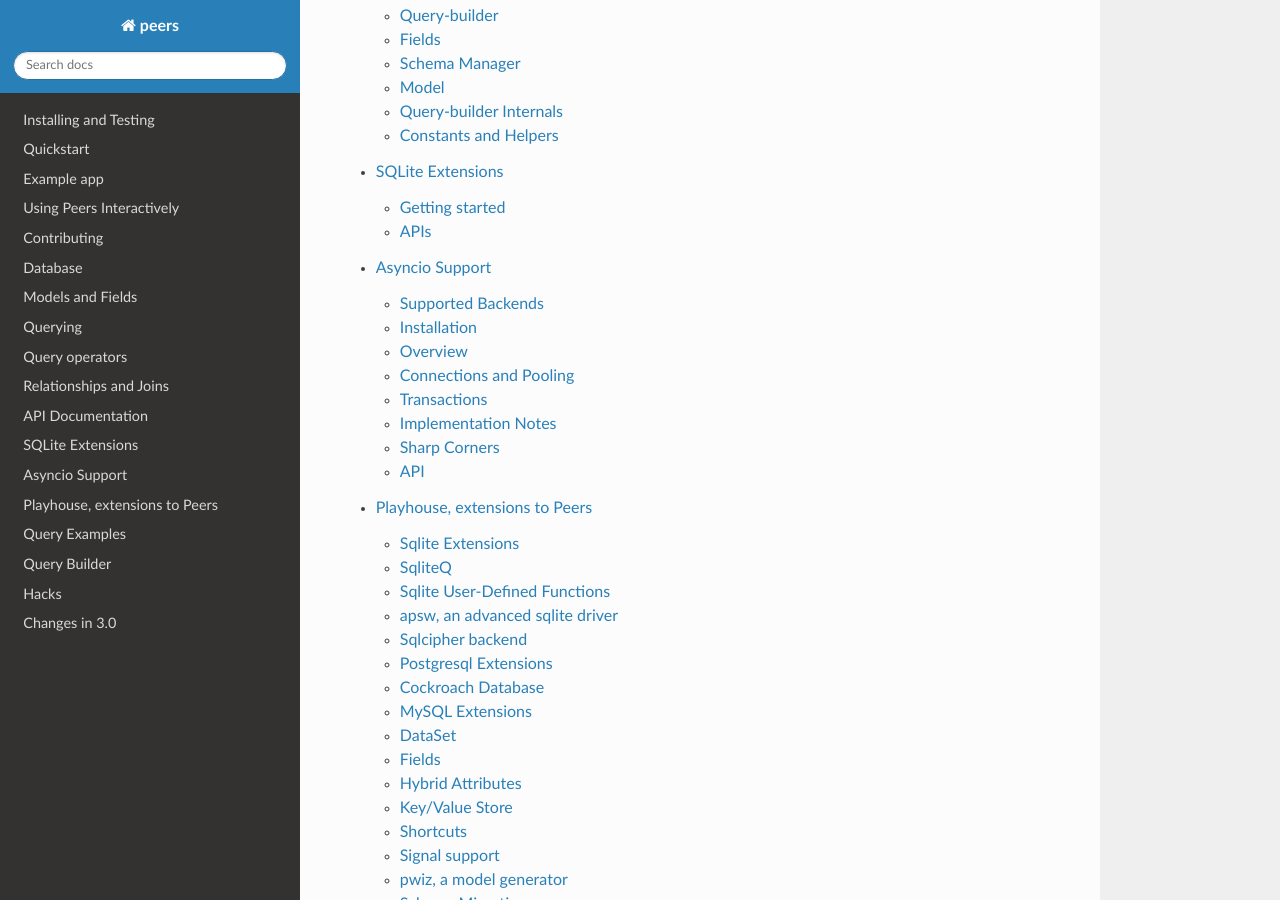
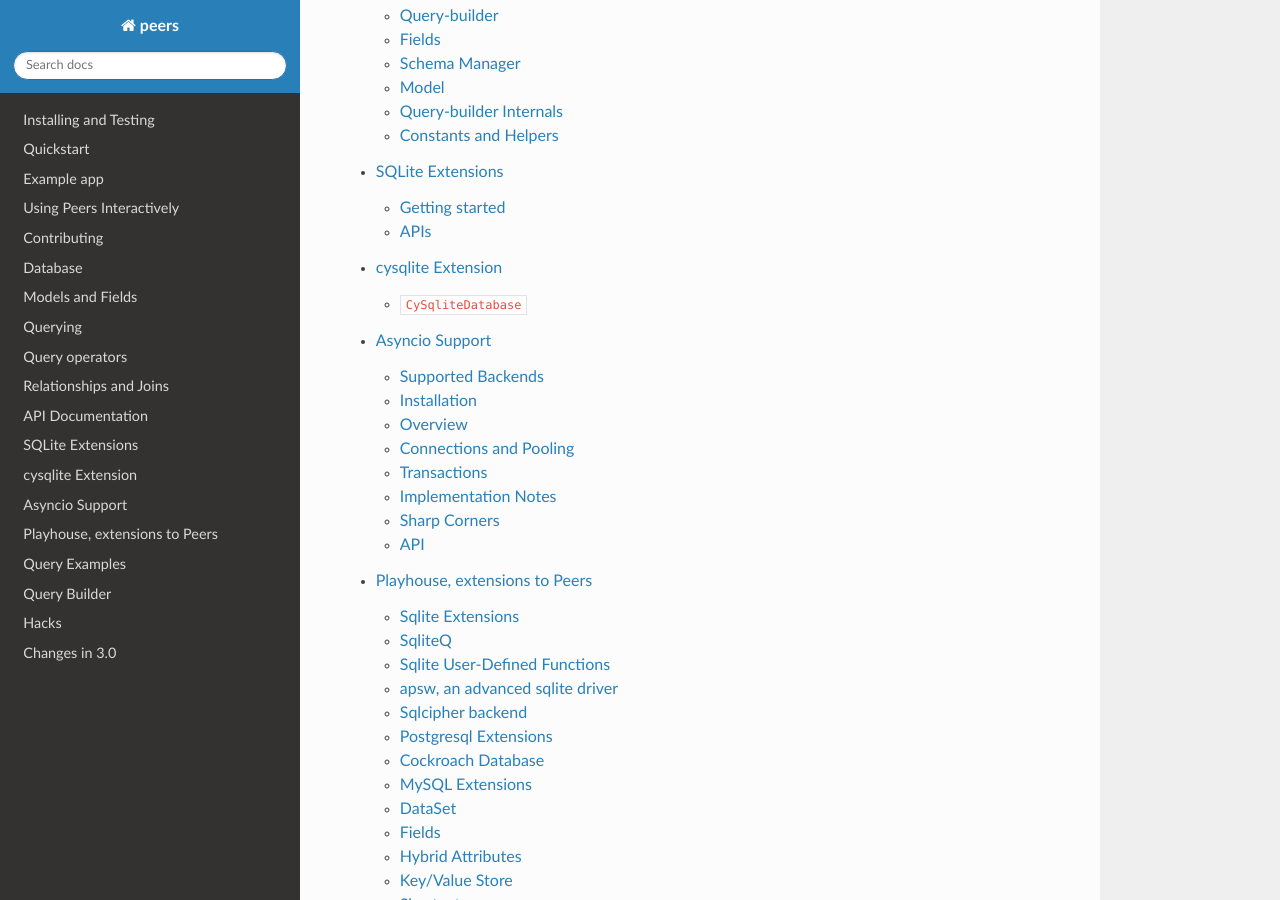
Before and after one commit to Star-DreamDev/myPeers, a Sphinx documentation site: the page built from docs/index.rst, in a window 1280 px wide and 900 px high, scrolled down 3437 px. Built offline with Sphinx 7.4.7 and the Read the Docs theme 2.0.0, drawn with Linux system fonts in a browser that asks for light colours; the version number could not be read and is left out.

Commit message:
Add link to cysqlite_ext docs.

```diff
--- a/docs/index.rst
+++ b/docs/index.rst
@@ -63,6 +63,7 @@
    peers/relationships
    peers/api
    peers/sqlite_ext
+   peers/cysqlite_ext
    peers/asyncio
    peers/playhouse
    peers/query_examples
```
